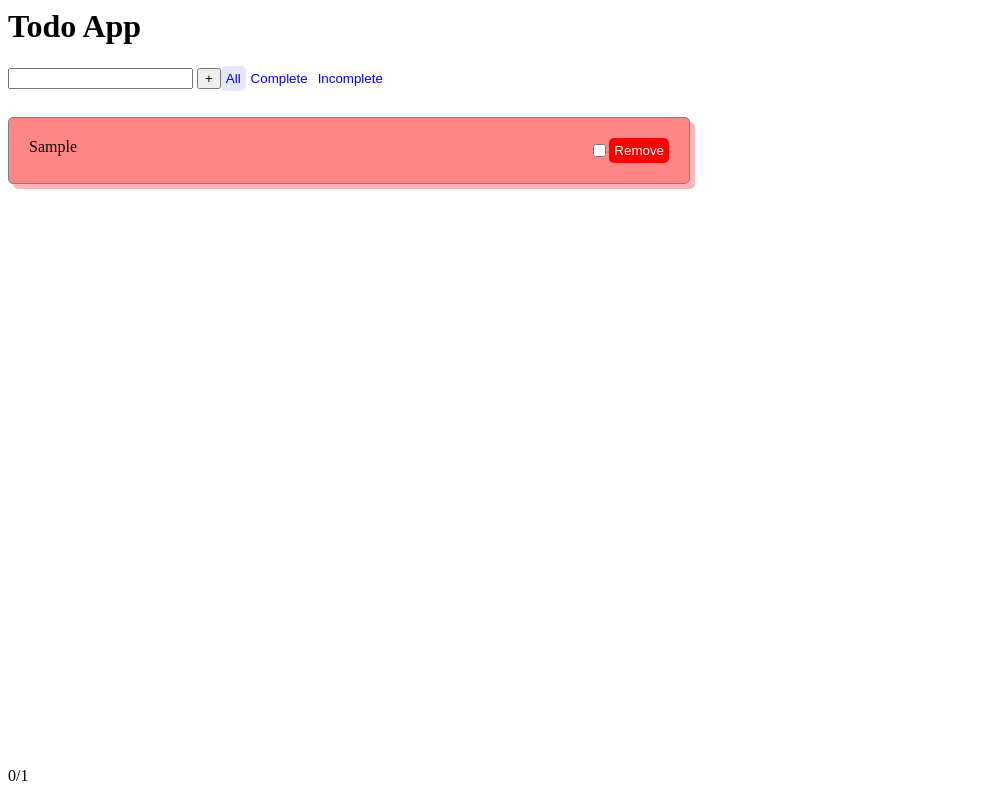
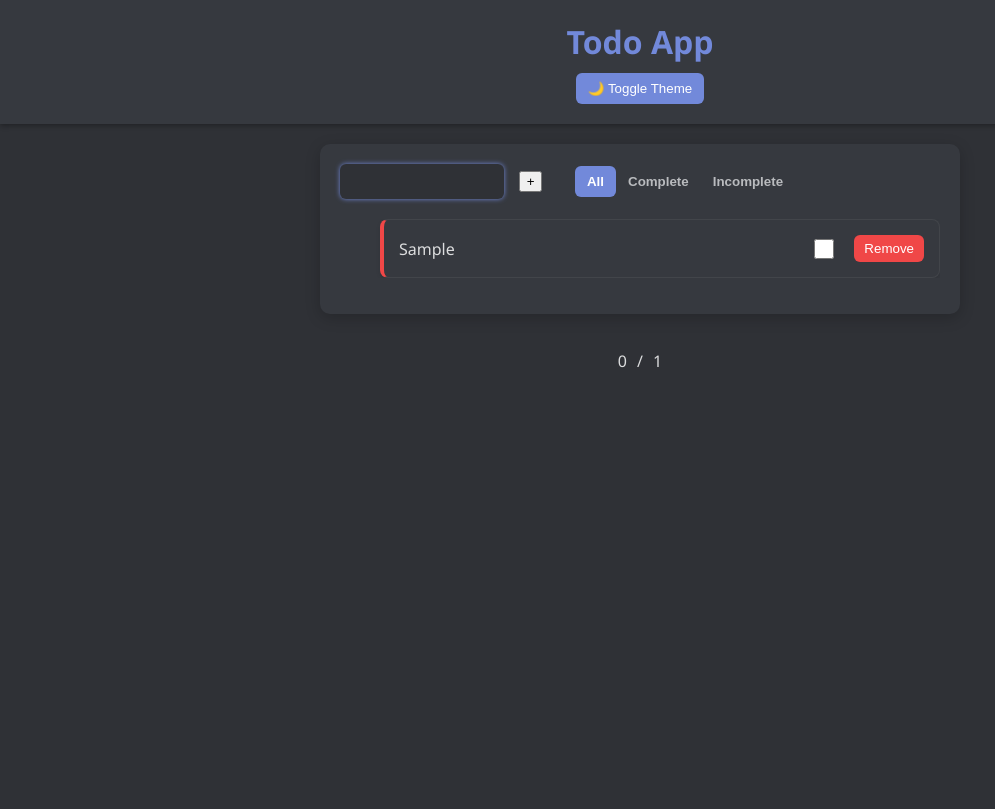
Before and after one commit to gcward18/javascript-interview-prep-projects, a plain HTML site: page todo-app/index.html in a window 1280 px wide. Both pictures are taken after typing "Sample" into the empty fields and a click on the button "add task". Shown: the whole page, without its empty margins (0-995 px from the left). Drawn offline with Linux system fonts and the light colour scheme.

Commit message:
Having better styles to match more of a discord style for the todo list

```diff
--- a/todo-app/index.css
+++ b/todo-app/index.css
@@ -1,88 +1,200 @@
+/* Base Colors */
+:root {
+    --background-color: #2f3136;
+    --card-color: #36393f;
+    --accent-color: #7289da;
+    --accent-hover: #99aab5;
+    --text-color: #dcddde;
+    --subtle-text: #b9bbbe;
+    --complete-color: #43b581;
+    --incomplete-color: #f04747;
+    --input-bg: #40444b;
+    --item-hover-bg: #40444b;
+    --border-color: #42454a;
+}
+
+body.light-mode {
+    --background-color: #f0f0f0;
+    --card-color: #ffffff;
+    --accent-color: #5865f2;
+    --accent-hover: #4752c4;
+    --text-color: #2c2f33;
+    --subtle-text: #555;
+    --complete-color: #57f287;
+    --incomplete-color: #ed4245;
+    --input-bg: #e0e0e0;
+    --item-hover-bg: #f2f3f5; /* soft light hover, like Discord light mode */
+    --border-color: #c7c7c7;
+}
 body {
+    background-color: var(--background-color);
+    color: var(--text-color);
+    font-family: 'Segoe UI', Tahoma, Geneva, Verdana, sans-serif;
+    margin: 0;
+    padding: 0;
+    transition: background-color 0.3s, color 0.3s;
+}
 
+header {
+    text-align: center;
+    padding: 20px 0;
+    background-color: var(--card-color);
+    box-shadow: 0 2px 5px rgba(0,0,0,0.3);
+    transition: background-color 0.3s;
+}
+
+#theme-toggle {
+    margin-top: 10px;
+    background-color: var(--accent-color);
+    color: white;
+    border: none;
+    padding: 8px 12px;
+    border-radius: 6px;
+    cursor: pointer;
+    transition: background-color 0.2s;
+}
+
+#theme-toggle:hover {
+    background-color: var(--accent-hover);
+}
+h1 {
+    margin: 0;
+    font-size: 2rem;
+    color: var(--accent-color);
+}
+
+.main-body {
+    max-width: 600px;
+    margin: 20px auto;
+    background-color: var(--card-color);
+    padding: 20px;
+    border-radius: 10px;
+    box-shadow: 0 4px 15px rgba(0,0,0,0.2);
+}
+
+input#todo-add-input {
+    width: 70%;
+    padding: 10px;
+    border: none;
+    border-radius: 6px;
+    margin-right: 10px;
+    background-color: var(--input-bg);
+    color: var(--text-color);
+    transition: background-color 0.3s, color 0.3s, box-shadow 0.2s;
+}
+
+input#todo-add-input:hover {
+    background-color: var(--accent-hover);
+}
+
+input#todo-add-input:focus {
+    outline: none;
+    background-color: var(--background-color);
+    box-shadow: 0 0 5px var(--accent-color);
 }
 
 .todo-list {
-    gap:10px;
-    padding-left: 0px;
     display: flex;
     flex-direction: column;
-    height: 80%;
-    min-height: 80%;
-    overflow: scroll;
+    gap: 10px;
+    max-height: 400px;
+    overflow-y: auto;
+    margin-top: 20px;
 }
+
 .todo-list-item {
-    padding: 20px;
     display: flex;
-    flex-direction: row;
-    width: 40rem;
-    border:1px solid gray;
-    border-radius: 5px;
-    margin-top:10px;
-    height: 25px;
+    align-items: center;
+    justify-content: space-between;
+    padding: 15px;
+    border: 1px solid var(--border-color);
+    border-radius: 8px;
+    background-color: var(--card-color);
+    box-shadow: 0 2px 4px rgba(0, 0, 0, 0.1);
+    transition: background-color 0.3s, transform 0.1s, box-shadow 0.2s;
 }
+
+.todo-list-item:hover {
+    background-color: var(--item-hover-bg);
+    transform: scale(1.01);
+    box-shadow: 0 4px 10px rgba(0, 0, 0, 0.15);
+}
+
+.todo-text-area {
+    flex: 1;
+    font-size: 1rem;
+    word-break: break-word;
+}
+
+.todo-remove-button {
+    background-color: var(--incomplete-color);
+    color: white;
+    border: none;
+    border-radius: 6px;
+    padding: 6px 10px;
+    cursor: pointer;
+    margin-left: 10px;
+    transition: background-color 0.2s;
+}
+
+.todo-remove-button:hover {
+    background-color: #ff5c5c;
+}
+
+.todo-toggle {
+    margin-right: 10px;
+    cursor: pointer;
+    width: 20px;
+    height: 20px;
+}
+
 .complete {
-    background-color: rgba(14, 200, 100, 0.5);
-    box-shadow: 5px 5px rgba(14, 200, 100, 0.3);
+    border-left: 4px solid var(--complete-color);
 }
+
 .incomplete {
-    background-color: rgba(255, 15, 15, 0.5);
-    box-shadow: 5px 5px rgba(255, 15, 15, 0.3);
+    border-left: 4px solid var(--incomplete-color);
 }
-.todo-text-area {
-    width: 90%;
-}
-.todo-remove-button {
-    background-color: red;
-    color: white;
-    border-radius: 5px;
-    content: "X";
-    border: 0px;
-    padding: 5px
-}
+
 .todo-filter-button {
-    border:none;
-    background-color: transparent;
-    color: blue;
+    background: none;
+    border: none;
+    color: var(--subtle-text);
+    padding: 8px 12px;
     cursor: pointer;
-    border-radius: 5px;
-    padding: 5px;
-}
-.todo-filter-button:hover {
-    background-color: rgba(0,0,0, .1);
+    font-weight: bold;
+    border-radius: 6px;
+    transition: background-color 0.2s, color 0.2s;
 }
 
 .todo-filter-button.active {
-    background-color: rgba(0,0,255, .1);
+    background-color: var(--accent-color);
+    color: white;
 }
-.todo-filter-button.inactive {
-    background-color: none;
 
+.todo-filter-button:hover {
+    background-color: var(--accent-hover);
+    color: white;
 }
 
 footer {
-    display: flex;
-    flex-direction: column;
+    text-align: center;
+    margin-top: 20px;
+    color: var(--subtle-text);
 }
+
 .footer-item {
     display: flex;
-    flex-direction: row;
+    justify-content: center;
+    gap: 10px;
     align-items: anchor-center;
 }
+
 .edit-input {
     width: 100%;
-    font-size: inherit;
-    font-family: inherit;
-    background-color: rgba(255, 255, 255, 0.2); /* subtle background highlight */
-    border: 1px solid #888;                   /* light border for clarity */
-    border-radius: 4px;
-    padding: 2px 6px;
-    outline: none;
-    box-shadow: inset 0 1px 2px rgba(0,0,0,0.1); /* slight inner shadow */
-    transition: background-color 0.2s, border 0.2s;
+    padding: 8px;
+    border: none;
+    border-radius: 6px;
+    background-color: #40444b;
+    color: var(--text-color);
 }
-.edit-input:focus {
-    background-color: #fff;                   /* brighter when focused */
-    border-color: #4a90e2;                   /* highlight border on focus */
-    box-shadow: 0 0 3px #4a90e2;             /* subtle glow effect */
-}
--- a/todo-app/index.html
+++ b/todo-app/index.html
@@ -6,6 +6,8 @@
     <body>
         <header>
             <h1>Todo App</h1>
+            <button id="theme-toggle" aria-label="Toggle theme">🌙 Toggle Theme</button>
+
         </header>
         <div class="main-body">
             <div style="display: flex; align-items: anchor-center;">
--- a/todo-app/main.js
+++ b/todo-app/main.js
@@ -24,14 +24,12 @@ window.onload = () => {
         return Date.now().toString() + Math.random().toString(16).slice(2);
     };
 
-    const render = () => {
-        todoListArea.innerHTML = '';
-
-        filteredToDoList.forEach(todo => {
+    const buildRow = (todo) =>  {
         let row = document.createElement("div");
         row.className = `todo-list-item ${todo.complete ? 'complete' : 'incomplete'}`;
         row.id = todo.id;
-            row.setAttribute("role", "listitem")
+        row.setAttribute("data-id", `todo-${todo.id}`);
+        row.setAttribute("role", "listitem");
 
         // create text
         let text = document.createElement("div");
@@ -46,7 +44,6 @@ window.onload = () => {
             input.type = "text";
             input.value = todo.value
             input.className = "edit-input";
-                input.setAttribute("aria-label", "Edit task");
 
             // clear current text and insert input
             text.innerHTML = '';
@@ -71,9 +68,8 @@ window.onload = () => {
                 if (newValue !== "") {
                     todo.value = newValue;
                 }
+                updateSingleRow(todo);
                 saveToLocalStorage();
-                    filter();
-                    render();
             }
         })
 
@@ -81,24 +77,26 @@ window.onload = () => {
         let checkbox = document.createElement("input");
         checkbox.className = "todo-toggle";
         checkbox.type = "checkbox";
+        checkbox.setAttribute("aria-label", `Mark Task: ${todo.value} as complete`)
         checkbox.checked = todo.complete;
 
         checkbox.addEventListener("change", (event) => {
            todo.complete = event.target.checked;
+           updateSingleRow(todo);
            saveToLocalStorage();
-               filter();
-               render();
+           updateCounts();
         });
 
         // create remove button
         let button = document.createElement("button");
         button.className = 'todo-remove-button';
-            button.innerHTML = 'Remove'
+        button.innerHTML = 'Remove';
+        button.setAttribute("aria-label", `Remove Task: ${todo.value}`);
         button.addEventListener("click", (event) => {
             todoList = todoList.filter(item => item.id != todo.id);
-                filter();
+            removeSingleRow(todo.id);
             saveToLocalStorage();
-                render();
+            updateCounts();
         });
 
         // build row
@@ -107,13 +105,40 @@ window.onload = () => {
         row.appendChild(button);
 
         // add row to list area
-            todoListArea.appendChild(row);
-        })
+        return row;
+    };
 
+    const updateSingleRow = todo => {
+        const row = document.querySelector(`[data-id="todo-${todo.id}"]`);
+        if (row) {
+            row.className = `todo-list-item ${todo.complete ? "complete":"incomplete"}`;
+        }
+    };
 
+    const removeSingleRow = id => {
+        const row = document.querySelector(`[data-id="todo-${id}"]`);
+        if (row) {
+            row.remove();
+        }
+    };
+
+    const updateCounts = () => {
         remainingCount = document.getElementById("todo-remaining-count");
         remainingCount.innerHTML = `${todoList.filter(x => x.complete).length}`;
-        totalCount = document.getElementById("todo-total-count");        totalCount.innerHTML = `${todoList.length}`;
+        totalCount = document.getElementById("todo-total-count");
+        totalCount.innerHTML = `${todoList.length}`;
+    };
+
+    const render = () => {
+        todoListArea.innerHTML = '';
+        const fragment = document.createDocumentFragment();
+        filteredToDoList.forEach(todo => {
+            const row = buildRow(todo);
+            fragment.appendChild(row);
+        });
+        todoListArea.appendChild(fragment);
+
+        updateCounts();
     };
 
     const filter = () => {
@@ -169,6 +194,7 @@ window.onload = () => {
         filter();
         saveToLocalStorage();
         render();
+        todoTextBox.focus();
     });
 
     todoFilterAll.addEventListener("click", () => {
@@ -186,4 +212,12 @@ window.onload = () => {
     todoList = getFromLocalStorage() || [];
     filter();
     render();
+
+
+    const themeToggle = document.getElementById("theme-toggle");
+
+    themeToggle.addEventListener("click", () => {
+        document.body.classList.toggle("light-mode");
+        themeToggle.textContent = document.body.classList.contains("light-mode") ? "🌑 Dark Mode" : "🌙 Light Mode";
+    });
 };
```
Lines whose indentation alone changed are shown as unchanged.
